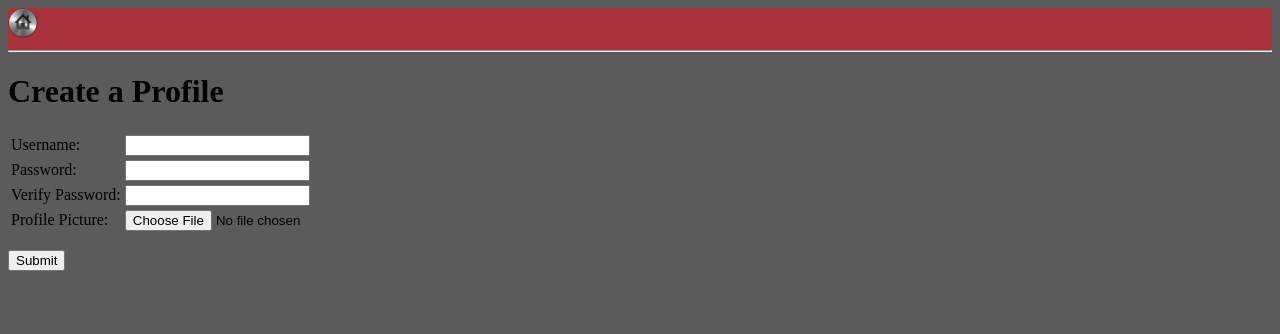
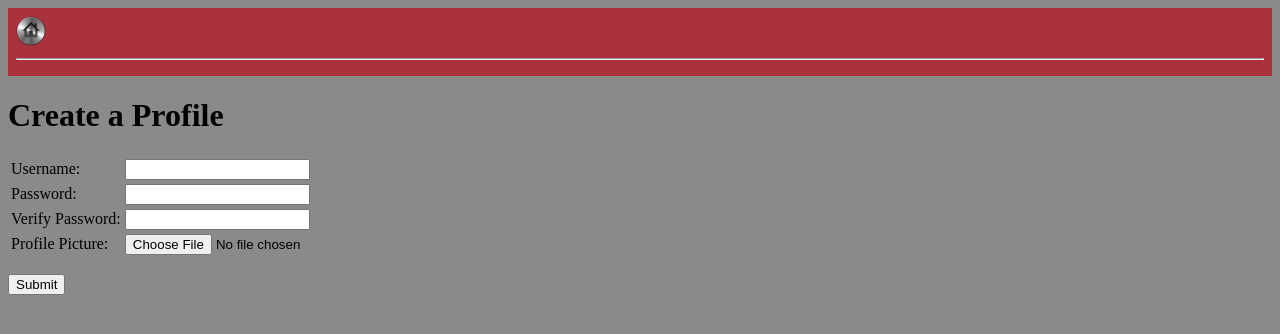
Before and after one commit to bocast96/VideoApp, a PHP site: page /register.php in a window 1280 px wide. Shown: the top 334 px of the page. Run offline with PHP 8.4, Linux system fonts and the light colour scheme; the visitor is signed in with stand-in values (Sample User, id 1).

Commit message:
styling fix

```diff
--- a/mainStyle.css
+++ b/mainStyle.css
@@ -1,7 +1,8 @@
 body {
-    background-color: #5b5b5b;
+    background-color: #8a8a8a;
 }
 
 header {
     background-color: #AA323C;
+    padding: 0.5em;
 }
```
